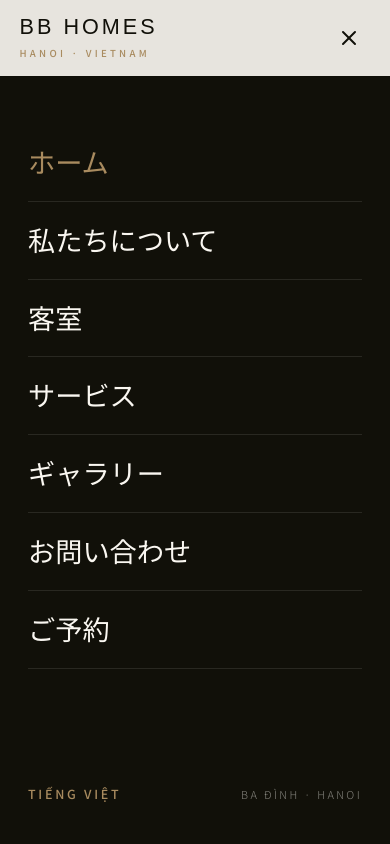
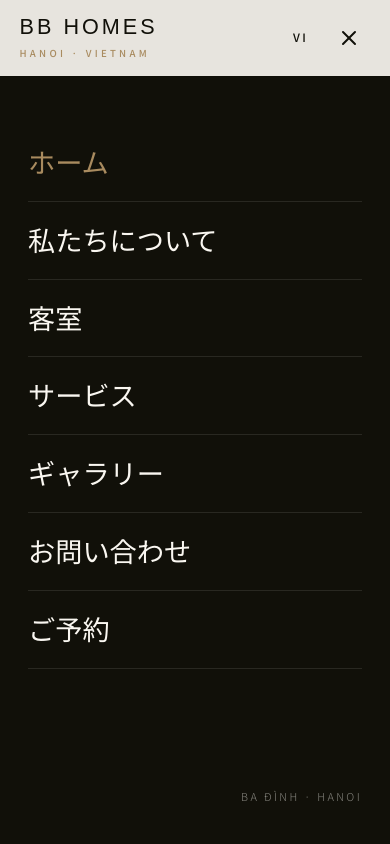
Before and after one commit to haonqptit/FE_Bbhome, a Next.js app: page /ja in a window 390 px wide. Both pictures are taken after a click on the button 348 px from the left and 52 px from the top of the page. Shown: the top 844 px of the page. Built offline with nearby package versions, Linux system fonts and the light colour scheme.

Commit message:
feat: add change language menu mobile

```diff
--- a/src/app/globals.css
+++ b/src/app/globals.css
@@ -178,6 +178,12 @@ img {
   animation: hero-kenburns 8s ease-out both;
 }
 
+@media (max-width: 1023px) {
+  .hero-slide-active img.hero-mobile-contain {
+    animation: none;
+  }
+}
+
 @keyframes hero-rise {
   from {
     opacity: 0;
--- a/src/components/home/hero-slideshow.tsx
+++ b/src/components/home/hero-slideshow.tsx
@@ -13,7 +13,12 @@ type HeroSlideshowProps = {
   locale: Locale;
   hero: Dictionary["hero"];
   scrollLabel: string;
-  slides: { src: string; alt: string; positionClassName?: string }[];
+  slides: {
+    src: string;
+    alt: string;
+    positionClassName?: string;
+    mobileContain?: boolean;
+  }[];
 };
 
 function subscribeReducedMotion(callback: () => void) {
@@ -48,13 +53,25 @@ export function HeroSlideshow({ locale, hero, scrollLabel, slides }: HeroSlidesh
             index === active ? "hero-slide-active opacity-100" : "opacity-0"
           }`}
         >
+          {slide.mobileContain ? (
+            <Image
+              src={slide.src}
+              alt=""
+              fill
+              aria-hidden="true"
+              sizes="100vw"
+              className="scale-110 object-cover blur-xl lg:hidden"
+            />
+          ) : null}
           <Image
             src={slide.src}
             alt={slide.alt}
             fill
             priority={index === 0}
             sizes="100vw"
-            className={`object-cover ${slide.positionClassName ?? ""}`}
+            className={`${slide.mobileContain ? "hero-mobile-contain object-contain lg:object-cover" : "object-cover"} ${
+              slide.positionClassName ?? ""
+            }`}
           />
         </div>
       ))}
--- a/src/components/home/home-page.tsx
+++ b/src/components/home/home-page.tsx
@@ -21,7 +21,8 @@ export function HomePage({ locale, dictionary }: { locale: Locale; dictionary: D
     {
       src: "/ImageBbhomes/ImageRoom/Ngoaicanh_BBHotel_resize.jpg",
       alt: locale === "vi" ? "Mặt tiền BB Homes về đêm" : "夜のBB Homes外観",
-      positionClassName: "object-[72%_center] lg:object-center",
+      positionClassName: "lg:object-center",
+      mobileContain: true,
     },
     {
       src: "/ImageBbhomes/ImageRoom/802_BBHotel_resize.jpg",
--- a/src/components/layout/site-header.tsx
+++ b/src/components/layout/site-header.tsx
@@ -143,15 +143,25 @@ export function SiteHeader({ locale, dictionary }: SiteHeaderProps) {
           </Link>
         </div>
 
+        <div className="relative z-50 flex items-center gap-1 lg:hidden">
+          <Link
+            href={switchPath}
+            hrefLang={alternateLocale}
+            aria-label={`${common.language}: ${alternateLocale.toUpperCase()}`}
+            className="grid h-11 min-w-11 place-items-center px-2 text-[0.72rem] font-medium uppercase tracking-[0.19em] transition-colors hover:text-brass"
+          >
+            {alternateLocale.toUpperCase()}
+          </Link>
           <button
             type="button"
             aria-expanded={menuOpen}
             aria-label={menuOpen ? common.close : common.menu}
             onClick={() => setMenuOpen((open) => !open)}
-          className="relative z-50 grid h-11 w-11 place-items-center lg:hidden"
+            className="grid h-11 w-11 place-items-center"
           >
             {menuOpen ? <X aria-hidden="true" /> : <Menu aria-hidden="true" />}
           </button>
+        </div>
       </div>
 
       </header>
@@ -179,10 +189,7 @@ export function SiteHeader({ locale, dictionary }: SiteHeaderProps) {
             </Link>
           ))}
         </nav>
-        <div className="flex items-center justify-between gap-4">
-          <Link href={switchPath} hrefLang={alternateLocale} tabIndex={menuOpen ? undefined : -1} className="text-[0.78rem] font-medium uppercase tracking-[0.22em] text-brass">
-            {common.language}
-          </Link>
+        <div className="flex items-center justify-end">
           <span className="text-[0.68rem] tracking-[0.22em] text-ivory/50">BA ĐÌNH · HANOI</span>
         </div>
       </div>
```
Lines whose indentation alone changed are shown as unchanged.
